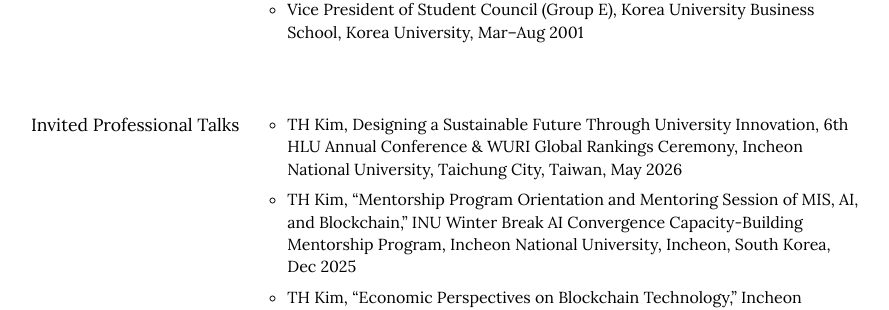
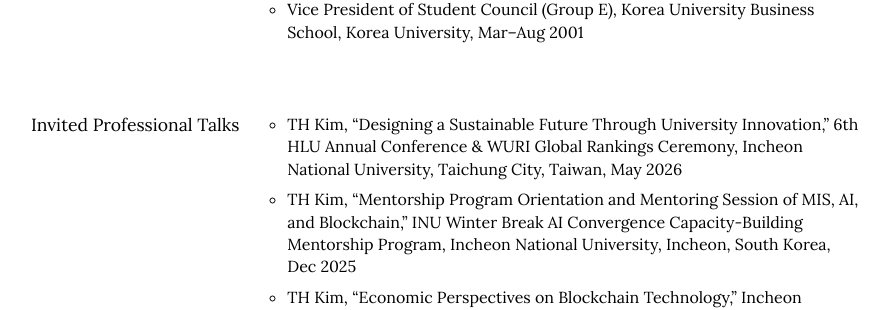
Before and after one commit to istaehun/taehun, a Jekyll site: the page built from engagement.html, in a window 1280 px wide and 900 px high, scrolled down 5223 px. Shown: the part 146-456 px from the top of the window, without its empty margins (189-1078 px from the left). Built offline with Jekyll 4.4.1, drawn with Linux system fonts in a browser that asks for light colours; nearby versions of some CDN libraries.

Commit message:
Update title format for invited professional talks

```diff
--- a/_data/engagement.yml
+++ b/_data/engagement.yml
@@ -111,7 +111,7 @@
   -
     title: Invited Professional Talks
     list:
-      - "TH Kim, Designing a Sustainable Future Through University Innovation, 6th HLU Annual Conference & WURI Global Rankings Ceremony, Incheon National University, Taichung City, Taiwan, May 2026"
+      - "TH Kim, “Designing a Sustainable Future Through University Innovation,” 6th HLU Annual Conference & WURI Global Rankings Ceremony, Incheon National University, Taichung City, Taiwan, May 2026"
       - "TH Kim, “Mentorship Program Orientation and Mentoring Session of MIS, AI, and Blockchain,” INU Winter Break AI Convergence Capacity-Building Mentorship Program, Incheon National University, Incheon, South Korea, Dec 2025"
       - "TH Kim, “Economic Perspectives on Blockchain Technology,” Incheon Blockchain College–Outreach for Incheon Youth Space, INU Startup Center, Incheon National University, Incheon, South Korea, Nov 2025"
       - "TH Kim, “Academic Career Development for Prospective MIS Scholars,” Guest Speaker Presentation, Korea University Business School, Korea University, Seoul, South Korea, Nov 2025"
```
